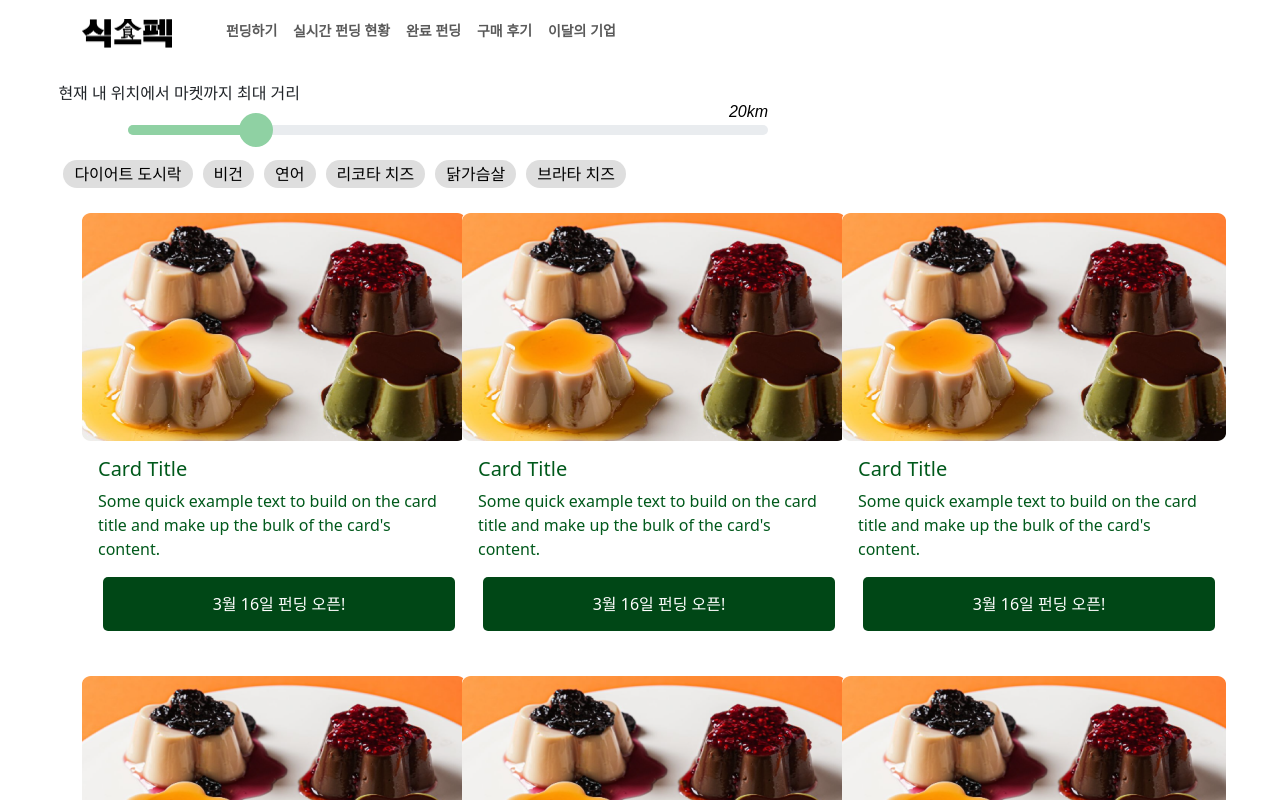
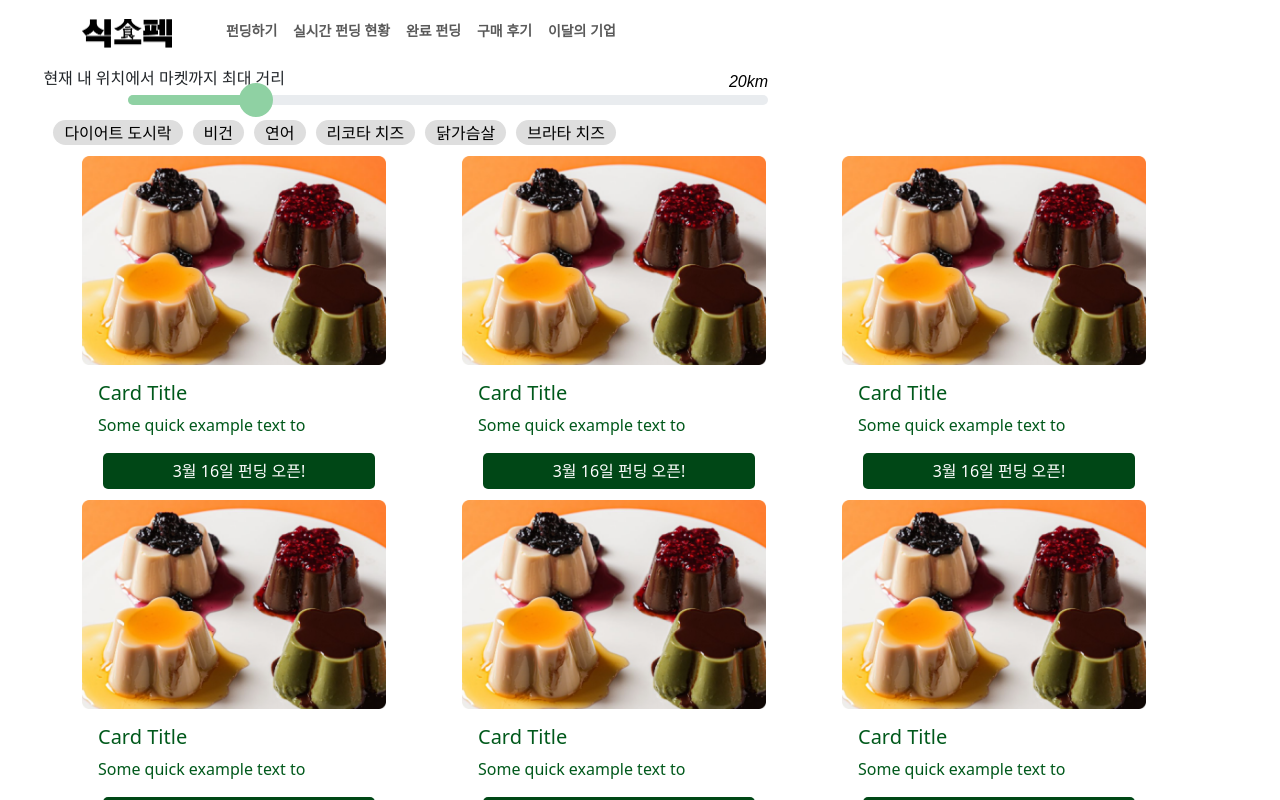
Before and after one commit to 9oormthon-univ/2024_BEOTKKOTTHON_TEAM_26_FE, a React (Create React App) app in the folder goorm/: page /categories in a window 1280 px wide. Shown: the top 800 px of the page. Built offline with nearby package versions, Linux system fonts and the light colour scheme.

Commit message:
♻ [REFACTOR] : 해상도 수정 1470*956 -> 1280*832
🗑 [DEL] :
Categories.css
CardsInCategory.js
CardsInCategory.css
✅ [MOD] :
Detail.js
Category.js
CarouselsInDetail.js

```diff
--- a/goorm/src/components/CarouselsInDetail.js
+++ b/goorm/src/components/CarouselsInDetail.js
@@ -1,28 +1,40 @@
-import {Carousel} from "react-bootstrap";
+import {Carousel , Image} from "react-bootstrap";
 import exampleImage from '../images/img.png'; // 'src/images' 폴더 내에 위치
 import exampleImage2 from '../images/img_1.png'; // 'src/images' 폴더 내에 위치
 import exampleImage3 from '../images/img_2.png';
-import Image from "react-bootstrap/Image"; // 'src/images' 폴더 내에 위치
+
+import styled from "styled-components"; // 'src/images' 폴더 내에 위치
+
+const StyledCarouselItem = styled(Carousel.Item)`
+  max-width: 75%; // 여기서 캐러셀 아이템의 최대 너비를 조절합니다.
+  // 필요하다면 다른 스타일도 추가할 수 있습니다.
+`;
+
 function CarouselsInDetail() {
     return (
+
         <Carousel>
-            <Carousel.Item>
+            <StyledCarouselItem>
                 {/*<Image style={{margin: '30px'}} src={exampleImage} fluid/>*/}
-                <Image style={{margin: '20px'}}  src={exampleImage} alt="First slide" fluid />
-            {/*fluid가 반응형*/}
-            </Carousel.Item>
+                <Image style={{ marginLeft :'15%'}}  src={exampleImage} alt="First slide" fluid />
+                {/*fluid가 반응형*/}
+            </StyledCarouselItem>
 
-            <Carousel.Item>
-                <Image style={{margin: '20px'}}  src={exampleImage2} alt="First slide" fluid />
+            <StyledCarouselItem>
+                {/*<Image style={{margin: '30px'}} src={exampleImage} fluid/>*/}
+                <Image style={{ marginLeft :'15%'}}  src={exampleImage2} alt="First slide" fluid />
+                {/*fluid가 반응형*/}
+            </StyledCarouselItem>
 
-            </Carousel.Item>
+            <StyledCarouselItem>
+                {/*<Image style={{margin: '30px'}} src={exampleImage} fluid/>*/}
+                <Image style={{ marginLeft :'15%'}}  src={exampleImage3} alt="First slide" fluid />
+                {/*fluid가 반응형*/}
+            </StyledCarouselItem>
 
-            <Carousel.Item>
-                <Image style={{margin: '20px'}}  src={exampleImage3} alt="First slide" fluid />
 
-            </Carousel.Item>
+            </Carousel>
 
-        </Carousel>
     )
 }
 
--- a/goorm/src/pages/Categories.js
+++ b/goorm/src/pages/Categories.js
@@ -18,9 +18,15 @@ const GlobalStyle = createGlobalStyle`
   }
 `;
 // 전역 설정
+
+// StyledCol 컴포넌트 정의
+const StyledCol = styled(Col)`
+  margin-bottom: -30px; // 여기서는 10px로 설정했지만, 원하는 간격에 맞춰 조절하세요.
+  margin-top: 20px; // 여기서는 10px로 설정했지만, 원하는 간격에 맞춰 조절하세요.
+`;
 // StyledCard 컴포넌트 정의
 const StyledCard = styled(Card)`
-  width: 24rem;
+  width: 19rem;
   color: #00591B;
   border: none; // 테두리 제거
   box-shadow: none; // 만약 그림자도 제거하고 싶다면 이 속성을 추가하세요.
@@ -39,7 +45,7 @@ const BigSquareButton = styled.div`
   align-items: center;
   padding: 9px 11px;
   gap: 15px;
-  height: 54px;
+  height: 36px;
 
   background-color: #004716;
   border-radius: 5px;
@@ -63,7 +69,7 @@ const CategoryButton = styled.button` //.button-in-category
   align-items: center;
   padding: 9px 11px;
   gap: 15px;
-  height: 28px;
+  height: 25px;
   background-color: #DEDEDE;
   border-radius: 20px;
   border: none;
@@ -103,8 +109,7 @@ function CardsInCategory() {
             <Card.Body>
                 <Card.Title>Card Title</Card.Title>
                 <Card.Text>
-                    Some quick example text to build on the card title and make up the
-                    bulk of the card's content.
+                    Some quick example text to
                 </Card.Text>
                <BigSquareButton>3월 16일 펀딩 오픈!</BigSquareButton>
             </Card.Body>
@@ -137,7 +142,7 @@ function Categories() {
 
 
             {/*현재 위치*/}
-            <div style={{textAlign: 'left', padding: '20px', marginLeft: '3%'}}>현재 내 위치에서 마켓까지 최대 거리</div>
+            <div style={{textAlign: 'left', padding: '5px', marginLeft: '3%'}}>현재 내 위치에서 마켓까지 최대 거리</div>
 
             {/*현재 위치 scroll bar*/}
             <div>
@@ -147,7 +152,7 @@ function Categories() {
 
 
             {/* 카테고리 */}
-            <div style={{display: 'flex', justifyContent: 'flex-start', padding: '20px', marginLeft: '3%'}}>
+            <div style={{display: 'flex', justifyContent: 'flex-start', padding: '10px', marginLeft: '3%'}}>
 
                 <CategoryButton>다이어트 도시락</CategoryButton>
                 <CategoryButton>비건</CategoryButton>
@@ -160,9 +165,9 @@ function Categories() {
             <Container>
                 <Row className="g-4">
                     {Array.from({ length: 6 }).map((_, idx) => ( // 6개의 카드를 생성
-                        <Col key={idx} xs={12} md={6} lg={4}> {/* 화면 크기에 따른 열 조정 */}
+                        <StyledCol key={idx} xs={12} md={6} lg={4}> {/* 화면 크기에 따른 열 조정 */}
                             <CardsInCategory />
-                        </Col>
+                        </StyledCol>
                     ))}
                 </Row>
             </Container>
--- a/goorm/src/pages/Detail.js
+++ b/goorm/src/pages/Detail.js
@@ -20,14 +20,16 @@ const GlobalStyle = createGlobalStyle`
 const GridContainer = styled.div`
   display: grid;
   height: 100vh; // 전체 화면 높이(뷰포트)
-  grid-template-columns: 60% 40%; // 좌우를 6대 4 비율로 나눔
-  grid-template-rows: 60% 40%; // 상하를 6대 4 비율로 나눔
+  grid-template-columns: 60% 40%;// 좌우를 6대 4 비율로 나눔
+  grid-template-rows: 60% 40%;// 상하를 6대 4 비율로 나눔
+
+
 `;
 
 const TopLeft = styled.div`
   grid-area: 1 / 1 / 2 / 2; // 상단 왼쪽 영역
 
-  //padding: 20px; // 여백 추가
+
 `;
 
 const TopRight = styled.div`
@@ -209,7 +211,7 @@ const FlexContainer = styled.div`
   justify-content: space-between; // 요소들 사이의 간격을 최대로 설정
   align-items: end; // 요소들을 수직 방향에서 중앙으로 정렬
   width: 100%; // 컨테이너의 폭을 부모의 100%로 설정
-  padding: 0 15px; // 양쪽에 여백을 줍니다 (필요에 따라 조정)
+  padding: 0 25px; // 양쪽에 여백을 줍니다 (필요에 따라 조정)
 
 `;
 
@@ -346,7 +348,7 @@ function YourGridComponent() {
             <NavbarInCategoriesAndDetailPages></NavbarInCategoriesAndDetailPages>
 
             <GridContainer>
-                <TopLeft><CarouselsInDetail></CarouselsInDetail></TopLeft>
+                <TopLeft ><CarouselsInDetail ></CarouselsInDetail></TopLeft>
                 {/*상단 오른쪽 컨텐츠*/}
                 <TopRight>
                     <div style={{display : 'flex'}}>
@@ -360,24 +362,22 @@ function YourGridComponent() {
                     </div>
 
                     {/*상품제목*/}
-                    <div style={{margin :'10px'}}>
-
-                        <h3>역전할머니 반건조 버터 오징어 밀키트</h3></div>
+                    <div>
+<h4>역전할머니 반건조 버터 오징어 밀키트</h4>
+                        </div>
                     {/*상품 내용*/}
 
-                    <div style={{textAlign :'left'}}>식스펙에서는 역전할머니 반건조 버터 오징어 밀키트를 판매가보다 42% 저렴한 가격으로 만나보실 수 있어요 30년 전통을 이어오고 있는 역전할머니에서 직접
-                        제공하는 반건조 버터 오징어는 출시 이후부터
-                        지금까지 매장 매출의 1위 메뉴입니다.
+                    <div style={{textAlign :'left'}}>식스펙에서는 역전할머니 반건조 버터 오징어 밀키트를 판매가보다 42% 저렴한 가격으로 만나보실 수 있어요
                     </div>
 
                     {/*상품 오픈 일정*/}
-                    <div style={{margin: '15px'}}>
+                    <div style={{marginTop :' 5px'}}>
                         <h3>  3월 19일 (화) 오후 6시 오픈 예정!</h3>
                     </div>
 
                     {/*상품 버튼*/}
 
-                    <div style={{ display: 'flex', alignItems: 'center', justifyContent: 'flex-start', gap: '10px', paddingBottom : '3%' , paddingTop: '25px'}}>
+                    <div style={{ display: 'flex', alignItems: 'center', justifyContent: 'flex-start', gap: '10px', paddingBottom : '3%' , paddingTop: '5px'}}>
                         <SquareButton>펀딩 참여하기</SquareButton>
 
 
```
